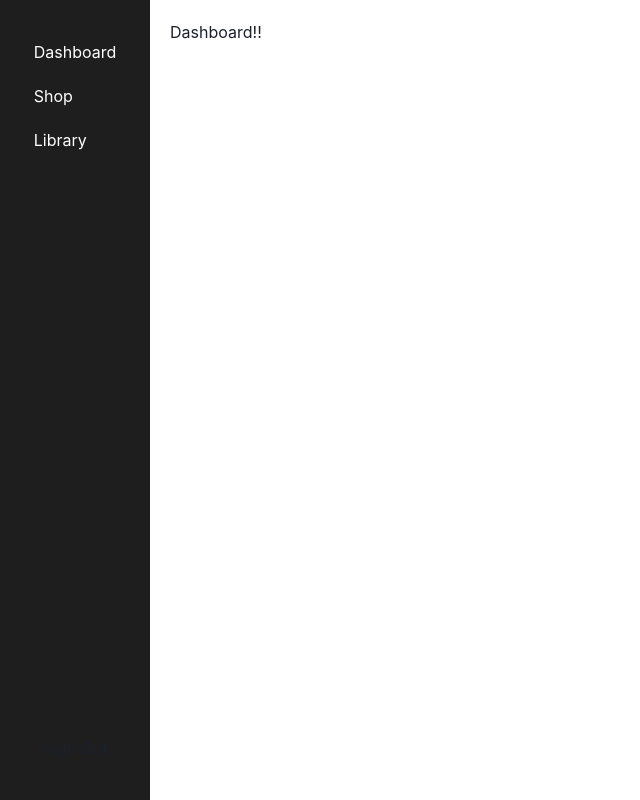
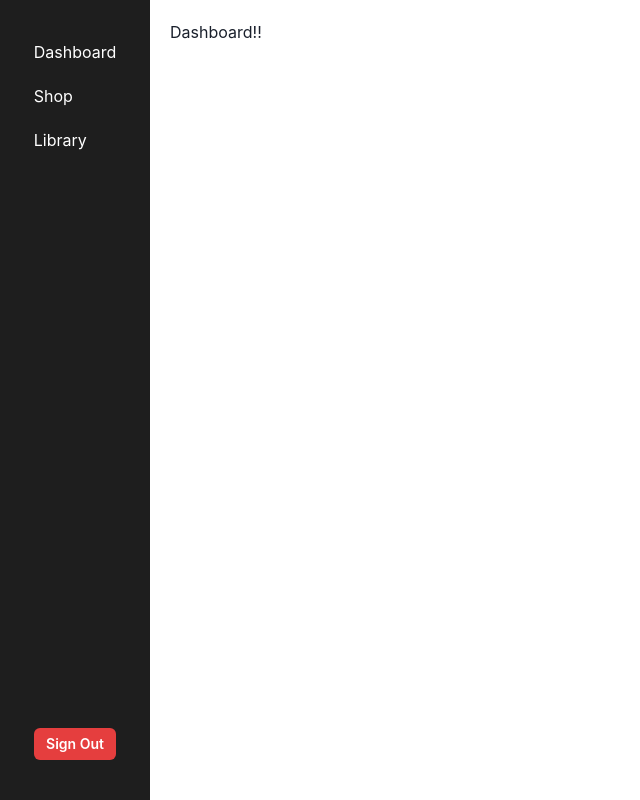
Before and after one commit to SupremeHan/game-launcher, a React (Vite) app: page /dashboard in a window 1280 px wide. Shown: the whole page, without its empty margins (0-640 px from the left). Built offline with nearby package versions, Linux system fonts and the light colour scheme; no server answers; sample sign-in values are in the browser's storage.

Commit message:
SignOut button redesign

```diff
--- a/src/layout/index.tsx
+++ b/src/layout/index.tsx
@@ -3,6 +3,7 @@ import { Navigate, NavLink, Outlet } from "react-router-dom";
 import { AuthContext } from "../context/AuthContext";
 import { useContext } from "react";
 import "./Layout.scss";
+import { Button } from "@chakra-ui/react";
 
 export function Layout() {
   const user = useContext(AuthContext);
@@ -23,9 +24,9 @@ export function Layout() {
           <NavLink to={"/library"}>Library</NavLink>
         </div>
 
-        <button type="button" onClick={signOut}>
+        <Button colorScheme={"red"} size="sm" type="button" onClick={signOut}>
           Sign Out
-        </button>
+        </Button>
       </div>
       <main className="Main">
         <Outlet />
```
